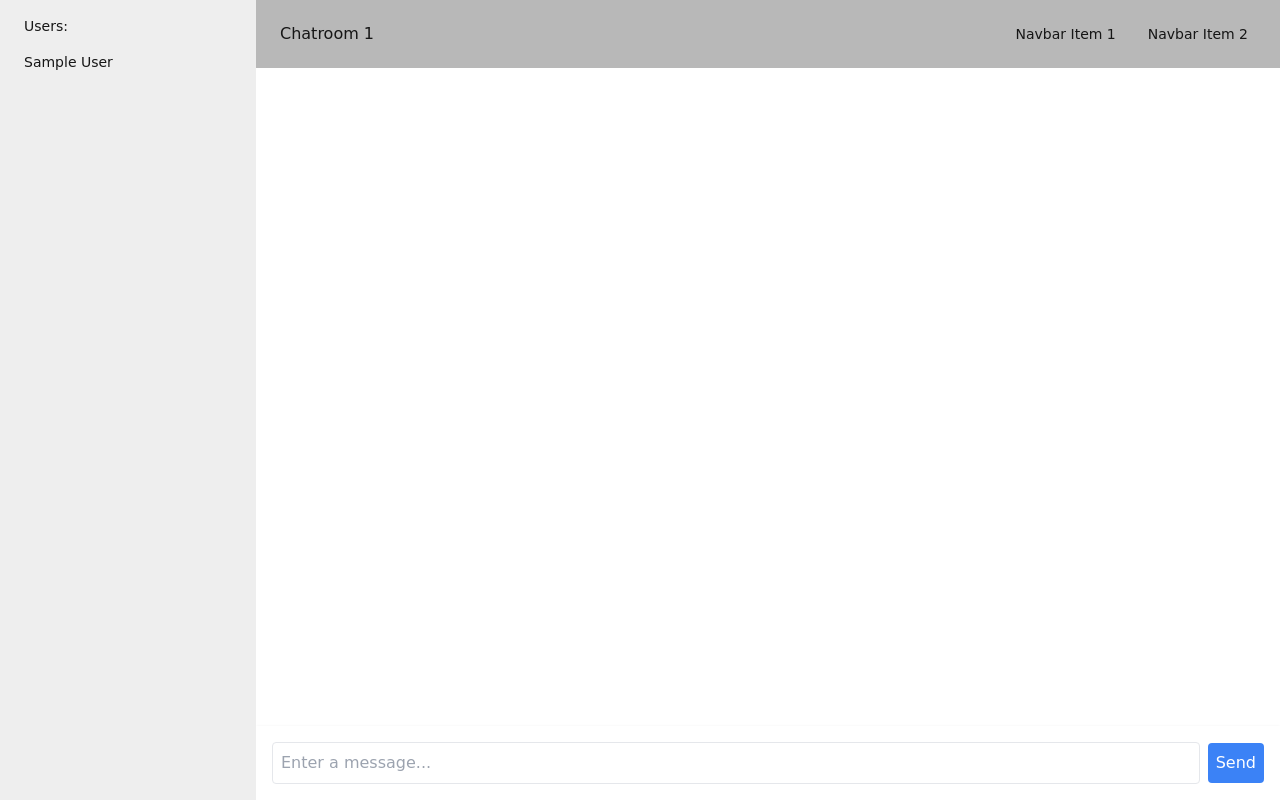
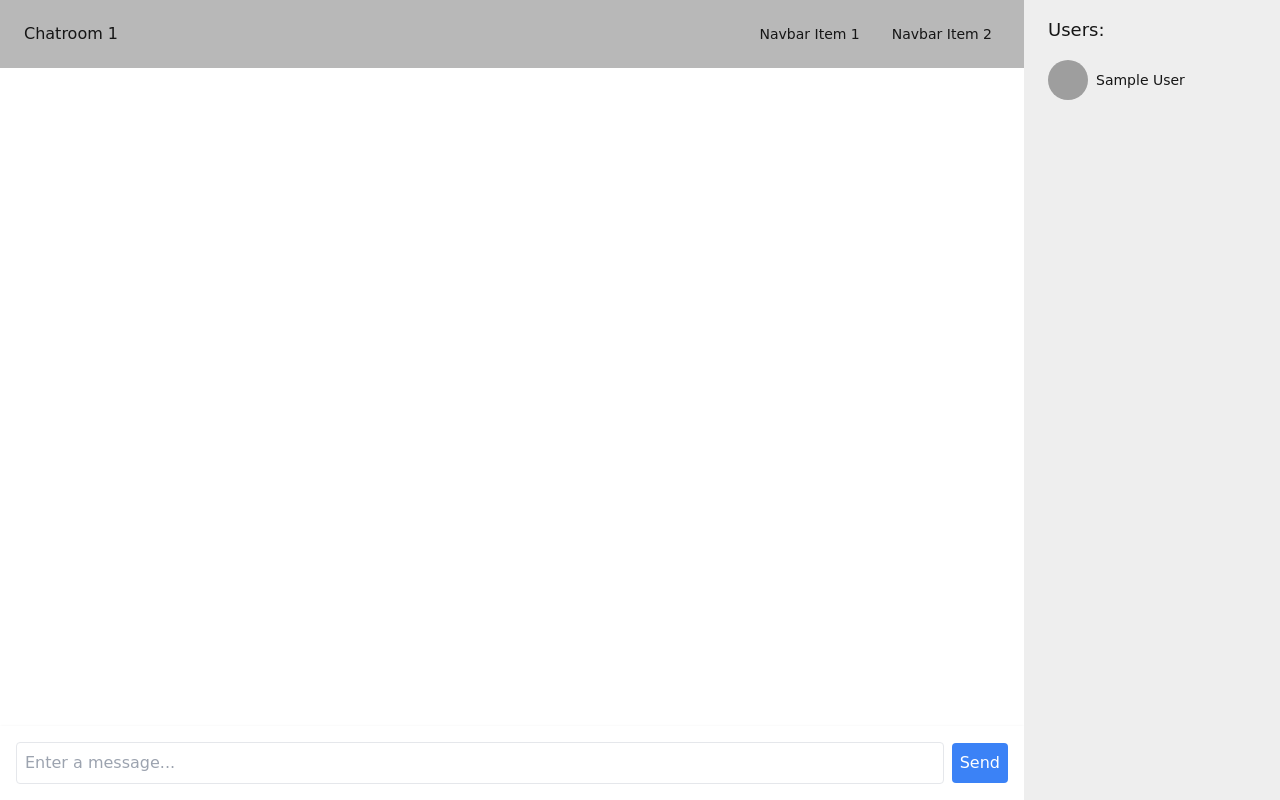
Before and after one commit to ecar33/Hivemind, a Flask app: page /hive/1 in a window 1280 px wide. Run offline with Flask 3, Linux system fonts and the light colour scheme; the first user in the database is signed in; tables that the repository leaves empty hold one stand-in row (Sample ...); some libraries are stand-ins or nearby versions; grey boxes are pictures that could not be loaded.

Commit message:
Profile picture for user list Sidebar on right Style 'status' emitted messages

```diff
--- a/hivemind/blueprints/hive.py
+++ b/hivemind/blueprints/hive.py
@@ -14,6 +14,7 @@ def hive(chatroom_id):
                                            .join(ChatroomParticipant, User.id == ChatroomParticipant.user_id)
                                            .where(ChatroomParticipant.chatroom_id == chatroom_id)).scalars().all()
         chat_messages = db.session.execute(db.select(ChatMessage).where(ChatMessage.chatroom_id == chatroom_id)).scalars().all()
+
         return render_template('hive.html', chatroom_id=chatroom_id, chat_messages=chat_messages, participants=participants)
     else:
         flash("Chatroom doesn't exist!", 'error')
--- a/hivemind/events.py
+++ b/hivemind/events.py
@@ -70,7 +70,7 @@ def on_disconnect():
 @socketio.on('send_message', namespace='/hive')
 def on_send_message(message):
     room = session.get('room')
-    message_formatted = '\n'.join(wrap(message['content'], 95))
+    message_formatted = '\n'.join(wrap(message['content'].replace("\n", ""), 50))
     emit('message', {
         'user_id': message['user_id'],
         'name': message['name'],
--- a/hivemind/forms.py
+++ b/hivemind/forms.py
@@ -1,4 +1,4 @@
-from wtforms.validators import DataRequired
+from wtforms.validators import DataRequired, Length
 from flask_wtf import FlaskForm
 from wtforms import IntegerField, PasswordField, StringField, SubmitField
 
--- a/hivemind/static/css/output.css
+++ b/hivemind/static/css/output.css
@@ -1179,6 +1179,10 @@ html {
   transform: translateX(0%);
 }
 
+.drawer-end {
+  grid-auto-columns: auto max-content;
+}
+
 .drawer-end > .drawer-toggle ~ .drawer-content {
   grid-column-start: 1;
 }
@@ -2300,6 +2299,10 @@ html:has(.drawer-toggle:checked) {
   flex-direction: column;
 }
 
+.items-start {
+  align-items: flex-start;
+}
+
 .items-center {
   align-items: center;
 }
@@ -2324,8 +2327,8 @@ html:has(.drawer-toggle:checked) {
   align-self: center;
 }
 
-.overflow-y-auto {
-  overflow-y: auto;
+.overflow-auto {
+  overflow: auto;
 }
 
 .scroll-smooth {
@@ -2378,6 +2381,11 @@ html:has(.drawer-toggle:checked) {
 
 .pl-2 {
   padding-left: 0.5rem;
+}
+
+.text-lg {
+  font-size: 1.125rem;
+  line-height: 1.75rem;
 }
 
 .text-xs {
--- a/hivemind/templates/hive.html
+++ b/hivemind/templates/hive.html
@@ -9,7 +9,7 @@
 {% block content %}
 <meta id="my-data" data-chatroom_id="{{ chatroom_id }}" data-name="{{ current_user.name }}">
 
-<div class="drawer h-dvh lg:drawer-open">
+<div class="drawer h-dvh lg:drawer-open drawer-end">
   <input id="my-drawer-2" type="checkbox" class="drawer-toggle" />
   <div class="drawer-content flex flex-col justify-between">
     <div class="navbar bg-primary">
@@ -31,7 +31,7 @@
       </div>
     </div>
     <!-- Page content here -->
-    <div id="chat-message-container" class="flex flex-col scroll-smooth overflow-y-auto p-4 gap-4"
+    <div id="chat-message-container" class="flex flex-col scroll-smooth overflow-auto p-4 gap-4"
       style="height: calc(100vh - 9rem);">
       <!-- Message template for received messages -->
       <template id="rcv-message-template">
@@ -93,12 +93,29 @@
     <label for="my-drawer-2" aria-label="close sidebar" class="drawer-overlay"></label>
     <ul class="menu bg-base-200 text-base-content min-h-full w-64">
       <!-- Sidebar content here -->
-      <li><a>Users: </a></li>
-      <ul id="user_list">
+      <li><a class="text-lg">Users: </a></li>
+          <template id="user-sidebar-template">
+            <li>
+              <div class="chat-image avatar">
+                <div class="w-10 rounded-full">
+                  <img alt="Tailwind CSS chat bubble component"
+                    src="https://img.daisyui.com/images/stock/photo-1534528741775-53994a69daeb.webp" />
+                </div>
+              <a id="user_sidebar_name"></a>
+            </li>
+          </template>
+      <div id="user_list" class="flex flex-col items-start">
         {% for user in participants %}
-        <li><a>{{ user }}</a></li>
+        <li>
+          <div class="chat-image avatar">
+            <div class="w-10 rounded-full">
+              <img alt="Tailwind CSS chat bubble component"
+                src="https://img.daisyui.com/images/stock/photo-1534528741775-53994a69daeb.webp" />
+            </div>
+          <a> {{ user }} </a>
+        </li>
         {% endfor %}
-      </ul>
+      </div>
     </ul>
   </div>
 </div>
@@ -117,25 +134,27 @@
     var data = $('#my-data').data();
     var name = data.name
     var clone_msg = ''
+    var clone_sidebar_user = ''
     const snd_msg_template = document.getElementById('snd-message-template')
     const rcv_msg_template = document.getElementById('rcv-message-template')
     const user_list = document.getElementById('user_list')
+    const user_sidebar_template = document.getElementById('user-sidebar-template')
     socket.on('connect', function () {
-      console.log("Connected")
       socket.emit('join');
     });
     socket.on('update_userlist', function (data) {
       $(user_list).empty();
       for (const user of data.userlist) {
-        var li = document.createElement("li");
-        var a = document.createElement("a");
-        li.appendChild(a).appendChild((document.createTextNode(user)));
-        user_list.appendChild(li);
+        var user_sidebar = user_sidebar_template.content.cloneNode(true)
+        user_sidebar.querySelector("#user_sidebar_name").textContent = user
+        user_list.appendChild(user_sidebar)
       }
     });
     socket.on('status', function (data) {
       var div = document.createElement("div");
       div.textContent = data.msg
+      div.classList.add("chat")
+      div.classList.add("chat-end")
       $('#chat-message-container').append(div)
       $('#chat-message-container').scrollTop($('#chat-message-container')[0].scrollHeight);
     });
@@ -167,9 +186,7 @@
         }
       }
     });
-    $('#text').keypress(function (e) {
-      const code = e.keyCode || e.which;
-      if (code == 13) {
+    $("#send").click(function(){
       text = $('#text').val();
       $('#text').val('');
       if (!(typeof text === "string" && text.length === 0)) {
```
Also changed, not shown: other parts of hivemind/static/css/output.css (+0 -5 lines), other parts of hivemind/templates/hive.html (+3 -4 lines). Lines whose indentation alone changed are shown as unchanged.
